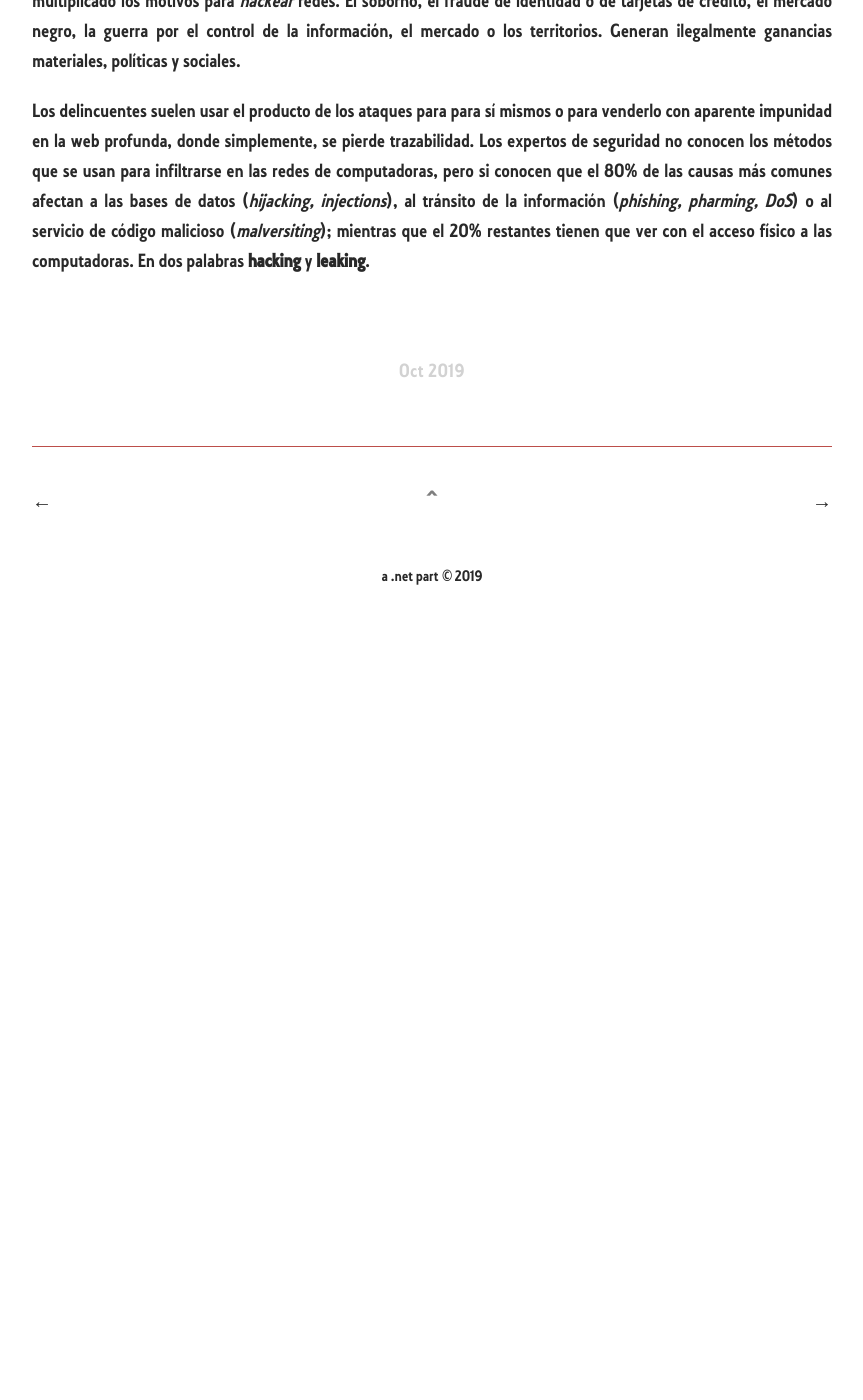
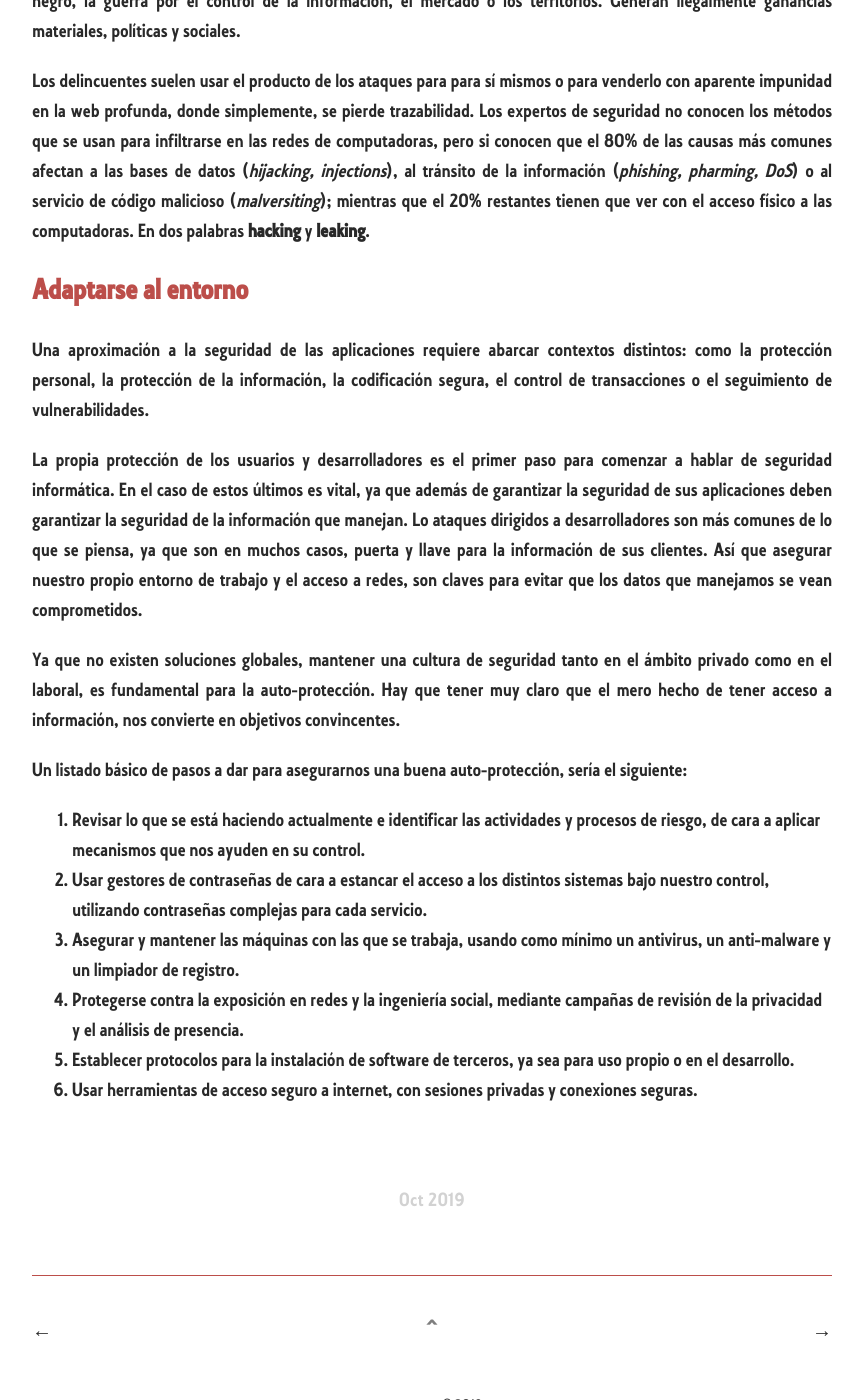
Before and after one commit to Rocmpr/blog, a Jekyll site: the page built from _posts/2019-10-28-Desarrollo Seguro.md, in a window 1280 px wide and 1400 px high, scrolled down 1140 px. Shown: the whole window, without its empty margins (208-1071 px from the left). Built offline with Jekyll 4.4.1, drawn with Linux system fonts in a browser that asks for light colours; our own code applies the rules of GitHub Pages for plain Markdown files; before the commit the page ends 1770 px from its top, so only the background shows below that; some of the changed text lies outside the part shown.

Commit message:
Update 2019-10-28-Desarrollo Seguro.md

```diff
--- a/_posts/2019-10-28-Desarrollo Seguro.md
+++ b/_posts/2019-10-28-Desarrollo Seguro.md
@@ -11,3 +11,20 @@
 Comprender el delito informático resulta esencial de cara a la protección de datos valiosos, sobre todo cuando estos datos involucran a individuos, organizaciones o asuntos económicos. El delito se ha profesionalizado y ha multiplicado los motivos para _hackear_ redes. El soborno, el fraude de identidad o de tarjetas de crédito, el mercado negro, la guerra por el control de la información, el mercado o los territorios. Generan ilegalmente ganancias materiales, políticas y sociales.
 
 Los delincuentes suelen usar el producto de los ataques para para sí mismos o  para venderlo con aparente impunidad en la web profunda, donde simplemente, se pierde trazabilidad. Los expertos de seguridad no conocen los métodos que se usan para infiltrarse en las redes de computadoras, pero si conocen que el 80% de las causas más comunes afectan a las bases de datos (_hijacking, injections_), al tránsito de la información (_phishing, pharming, DoS_) o al servicio de código malicioso (_malversiting_); mientras que el 20% restantes tienen que ver con el acceso físico a las computadoras. En dos palabras **hacking** y **leaking**.
+
+## Adaptarse al entorno
+
+Una aproximación a la seguridad de las aplicaciones requiere abarcar contextos distintos: como la protección personal, la protección de la información, la codificación segura, el control de transacciones o el seguimiento de vulnerabilidades.
+
+La propia protección de los usuarios y desarrolladores es el primer paso para comenzar a hablar de seguridad informática. En el caso de estos últimos es vital, ya que además de garantizar la seguridad de sus aplicaciones deben garantizar la seguridad de la información que manejan. Lo ataques dirigidos a desarrolladores son más comunes de lo que se piensa, ya que son en muchos casos, puerta y llave para la información de sus clientes. Así que asegurar nuestro propio entorno de trabajo y el acceso a redes, son claves para evitar que los datos que manejamos se vean comprometidos.
+
+Ya que no existen soluciones globales, mantener una cultura de seguridad tanto en el ámbito privado como en el laboral, es fundamental para la auto-protección. Hay que tener muy claro que el mero hecho de tener acceso a información, nos convierte en objetivos convincentes.
+
+Un listado básico de pasos a dar para asegurarnos una buena auto-protección, sería el siguiente:
+
+1.	Revisar lo que se está haciendo actualmente e identificar las actividades y procesos de riesgo, de cara a aplicar mecanismos que nos ayuden en su control.
+2.	Usar gestores de contraseñas de cara a estancar el acceso a los distintos sistemas bajo nuestro control, utilizando contraseñas complejas para cada servicio.
+3.	Asegurar y mantener las máquinas con las que se trabaja, usando como mínimo un antivirus, un anti-malware y un limpiador de registro.
+4.	Protegerse contra la exposición en redes y la ingeniería social, mediante campañas de revisión de la privacidad y el análisis de presencia.
+5.	Establecer protocolos para la instalación de software de terceros, ya sea para uso propio o en el desarrollo.
+6.	Usar herramientas de acceso seguro a internet, con sesiones privadas y conexiones seguras.
```
Also changed, not shown: other parts of _posts/2019-10-28-Desarrollo Seguro.md (+1 -1 lines).
